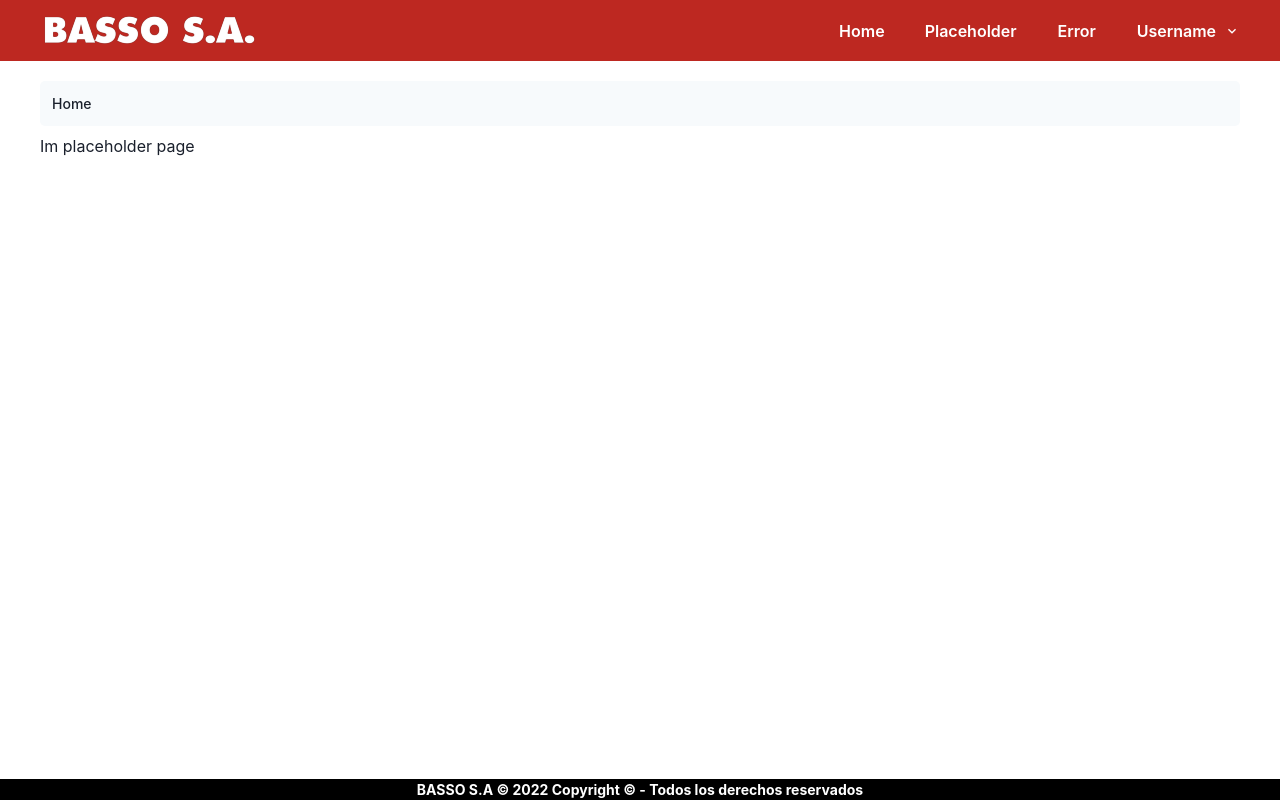
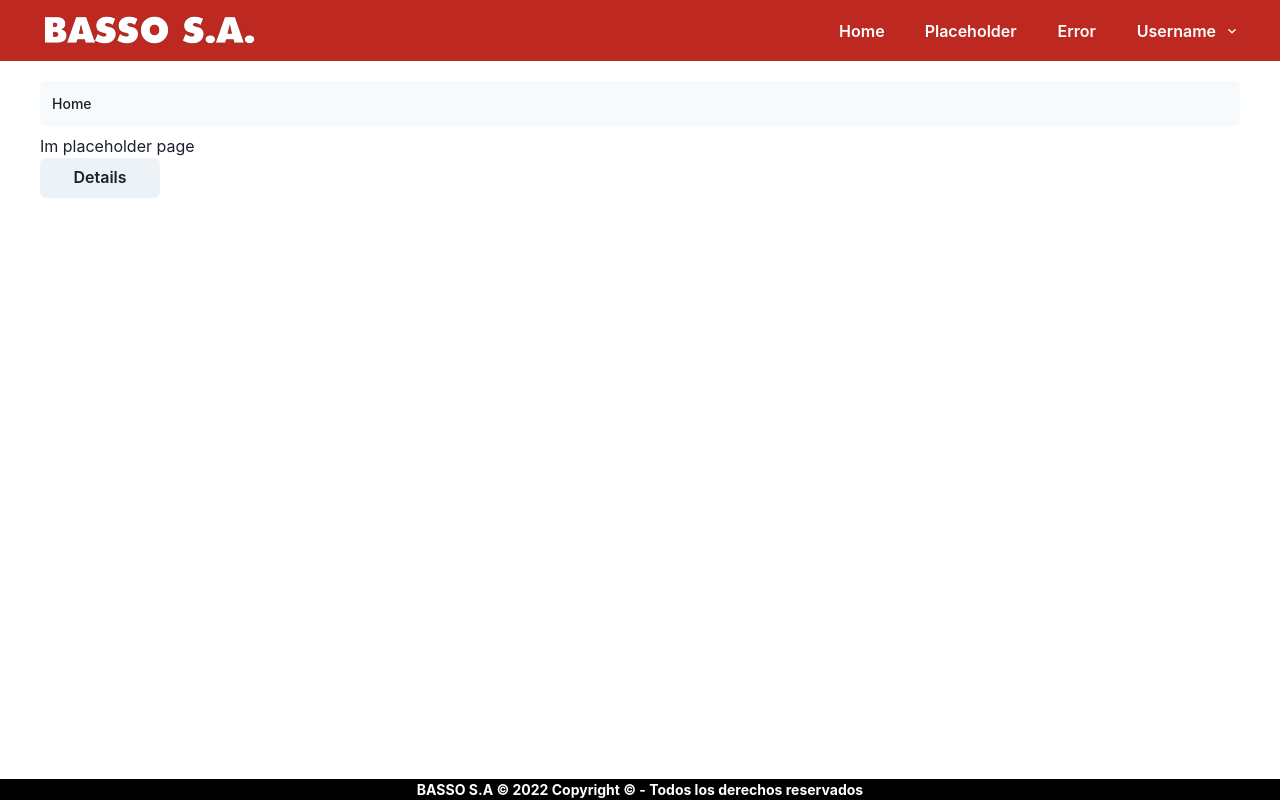
Before and after one commit to LucianoRomero1/SisTrabajoTerceros_App, a React (Vite) app: page /placeholder in a window 1280 px wide. Built offline with nearby package versions, Linux system fonts and the light colour scheme.

Commit message:
Sub category in breadcrumbs

```diff
--- a/src/components/layout/Nav.jsx
+++ b/src/components/layout/Nav.jsx
@@ -49,7 +49,7 @@ export const Nav = () => {
       <Flex alignItems="center" wrap="wrap">
         <Flex flexGrow={1} justify="center">
           <Heading ml={[4, 0]}>
-            <NavLink to="/" element={<Home />}>
+            <NavLink to="/" element={<Home />} name="Home" aria-label="/" onClick={handlePrincipalBreadc}>
               <img className="logoBasso" src="/img/bassosa.png" alt="Logo Basso" />
             </NavLink>
           </Heading>
--- /dev/null
+++ b/src/components/pages/Details.jsx
@@ -0,0 +1,11 @@
+import React from 'react'
+import { Header } from '../layout/Header'
+
+export const Details = () => {
+  return (
+    <div>
+        <Header />
+        <p>Details</p>
+    </div>
+  )
+}
--- a/src/components/pages/Placeholder.jsx
+++ b/src/components/pages/Placeholder.jsx
@@ -1,11 +1,46 @@
-import React from 'react';
-import { Header } from '../layout/Header';
+import { Button } from "@chakra-ui/react";
+import React from "react";
+import { Link } from "react-router-dom";
+import { Header } from "../layout/Header";
+import { Details } from "./Details";
+import { useState } from "react";
+import { useDispatch } from "react-redux";
+import { v4 as uuid } from "uuid";
+import { prependRoute } from "../../features/breadcrumbs/breadcrumbSlice";
 
 export const Placeholder = () => {
-    return (
-        <div className=''>
-            <Header  />
-            Im placeholder page
-        </div>
-    );
-}
+  const [breadcrumb, setBreadcrumb] = useState({
+    route: "",
+    name: "",
+  });
+  const dispatch = useDispatch();
+
+  const handleSubBreadc = (e) => {
+    let breadcrumb = {
+      id: uuid(),
+      route: e.target.ariaLabel,
+      name: e.target.name,
+      type: "Sub",
+    };
+    setBreadcrumb(breadcrumb);
+
+    dispatch(prependRoute(breadcrumb));
+  };
+
+  return (
+    <div className="">
+      <Header />
+      <p>Im placeholder page</p>
+      <Link to="/details" element={<Details />}>
+        <Button
+          name="Details"
+          aria-label="/details"
+          w="10%"
+          onClick={handleSubBreadc}
+        >
+          Details
+        </Button>
+      </Link>
+    </div>
+  );
+};
--- a/src/features/breadcrumbs/breadcrumbSlice.js
+++ b/src/features/breadcrumbs/breadcrumbSlice.js
@@ -14,6 +14,7 @@ export const breadcrumbSlice = createSlice({
   initialState,
   reducers: {
     prependRoute: (state, action) => {
+      console.log("toy aca");
       const { name, type } = action.payload;
       //Con esto NO repito el breadcrumb que estaba
       const foundBreadcrumb = state.find((breadcrumb) => breadcrumb.name === name);
--- a/src/routing/CustomRoutes.jsx
+++ b/src/routing/CustomRoutes.jsx
@@ -6,6 +6,7 @@ import { Footer } from "../components/layout/Footer";
 import { Nav } from "../components/layout/Nav";
 import { Placeholder } from "../components/pages/Placeholder";
 import { Box } from "@chakra-ui/react";
+import { Details } from "../components/pages/Details";
 
 export const CustomRoutes = () => {
   return (
@@ -20,6 +21,7 @@ export const CustomRoutes = () => {
           <Route path="*" element={<Error />} />
           <Route path="/home" element={<Home />} />
           <Route path="/placeholder" element={<Placeholder />} />
+          <Route path="/details" element={<Details />} />
         </Routes>
       </Box>
 
```
